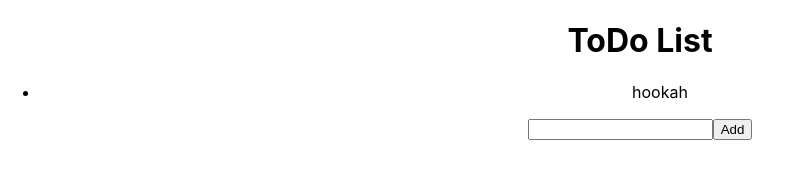
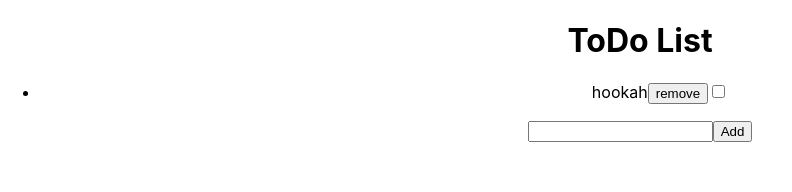
Before and after one commit to GSG-K3/to-do-react-AB, a React (Create React App) app: page / in a window 1280 px wide. Both pictures are taken after a click on the button "Add". Shown: the top 192 px of the page, without its empty margins (0-792 px from the left). Built offline with nearby package versions, Linux system fonts and the light colour scheme.

Commit message:
create delete func

```diff
--- a/src/App.js
+++ b/src/App.js
@@ -1,7 +1,7 @@
 import React, { Component } from 'react';
 // import logo from './logo.svg';
 import './App.css';
-import Add from './components/Add';
+import ToDoList from './components/ToDoList';
 
 
 
@@ -9,7 +9,7 @@ import Add from './components/Add';
 function App() {
   return (
     <div className="App">
-    <Add/>
+    <ToDoList/>
 
     </div>
   );
--- a/src/components/Add.js
+++ /dev/null
@@ -1,77 +0,0 @@
-import React, { Component } from 'react';
-
-
-
-
-class Add extends Component {
-    state = {
-         text: 'hookah',
-         items: []
-       };
-
-   setup = (e) => {
-     this.setState({text: e.target.value});
-   }
-
-   getup = (e) => {
-     let items = this.state.items;
-     console.log(items);
-     e.preventDefault();
-     if(!this.state.text.length){
-       return;
-     }
-     const newItem = {
-       text: this.state.text,
-       id: Date.now()
-     }
-       console.log(newItem);
-
-
-
-     this.setState(state => ({
-       items: this.state.items.concat(newItem),
-       text: ''
-     }));
-    //  localStorage.setItem('items',JSON.stringify(items)); // not working , later
-    //  localStorage.getItem('items')
-   }
-     render(){
-   return(
-     <div className="Table">
-       <h1> ToDo List</h1>
-       <List items={this.state.items}/>
-       <input onChange={this.setup}
-       value={this.state.text} />
-       <button onClick={this.getup}
-       className="Add">Add</button>
-       </div>
-   )
-
-
-     }}
-
-
-
-
-
-
-
-   class List extends Component {
-
-     render() {
-       return (
-   <div className="List">
-     <ul>
-       {this.props.items.map((item,id)=>
-       (
-         <li key={id}>{item.text}</li>
-       ))}
-       </ul>
-   </div>
-       );
-
-       }
-     }
-
-
-export default Add;
--- /dev/null
+++ b/src/components/ToDoList.js
@@ -0,0 +1,100 @@
+import React, { Component } from "react";
+
+let styles = { textDecoration: "line-through" };
+
+class ToDoList extends Component {
+  state = {
+    text: "hookah",
+    items: []
+  };
+
+  setup = (e) => {
+    this.setState({ text: e.target.value });
+  };
+
+  getup = (e) => {
+    let items = this.state.items;
+    console.log(items);
+    e.preventDefault();
+    if (!this.state.text.length) {
+      return;
+    }
+    const newItem = {
+      text: this.state.text,
+      id: Date.now(),
+      completed: false
+    };
+    //    console.log(newItem);
+
+    this.setState((state) => ({
+      items: this.state.items.concat(newItem),
+      text: ""
+    }));
+  };
+  removeItem = (id) => {
+    const remainder = this.state.items.filter((todo) => {
+      if (todo.id !== id) return todo;
+      console.log("data", this.state.items);
+    });
+    console.log("uuuu", remainder);
+    this.setState({ items: remainder });
+    console.log("set", remainder);
+  };
+  handleChange = (id) => {
+    const updated = this.state.items.map((todo) => {
+      if (todo.id === id) {
+        todo.completed = !todo.completed;
+      }
+      return todo;
+    });
+
+    this.setState({ items: updated });
+    console.log("cccccc2", updated);
+  };
+
+  render() {
+    return (
+      <div className="Table">
+        <h1> ToDo List</h1>
+        <List
+          items={this.state.items}
+          removeItem={this.removeItem}
+          handleChange={this.handleChange}
+        />
+        <input onChange={this.setup} value={this.state.text} />
+        <button onClick={this.getup} className="Add">
+          Add
+        </button>
+      </div>
+    );
+  }
+}
+
+class List extends Component {
+  render() {
+    return (
+      //console.log("props",this.props),
+      <div className="List">
+        <ul>
+          {this.props.items.map((item) => (
+            <li key={item.id} style={item.completed ? styles : null}>
+              {" "}
+              {item.text}
+              <button onClick={() => this.props.removeItem(item.id)}>
+                remove
+              </button>
+              <input
+                className="checkmark"
+                type="checkbox"
+                checked={item.completed}
+                onChange={() => this.props.handleChange(item.id)}
+              />
+            </li>
+          ))}
+        </ul>
+      </div>
+    );
+  }
+}
+
+export default ToDoList;
```
